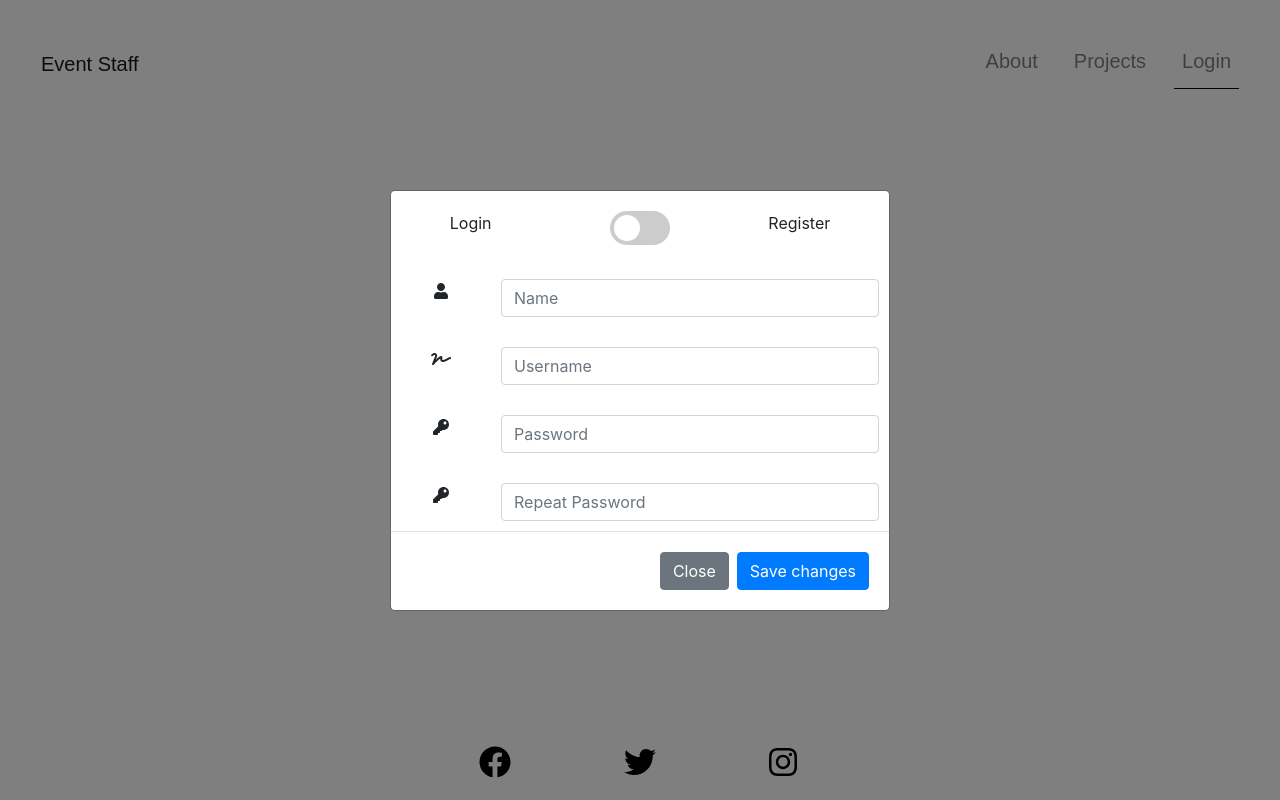
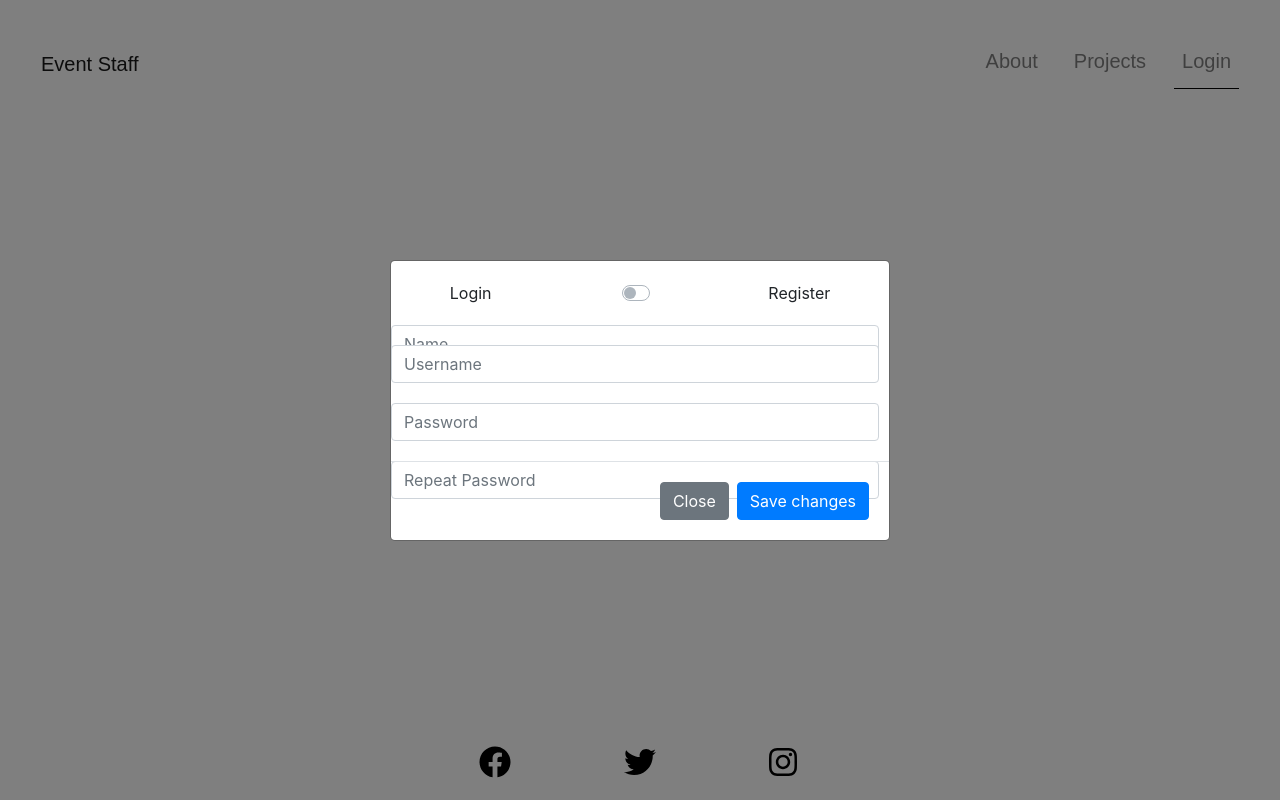
Before and after one commit to EnterpriseBoy/Magiweb, a React (Create React App) app: page / in a window 1280 px wide. Both pictures are taken after a click on the element "Login". Built offline with nearby package versions, Linux system fonts and the light colour scheme; the HTML template or start-up script is replaced by a standard one.

Commit message:
needs to add transations

```diff
--- a/src/CSS/App.css
+++ b/src/CSS/App.css
@@ -64,12 +64,21 @@
 .colOne {
   vertical-align: middle;
   flex: 0 0 100px;
-  margin-bottom: 10px;
 }
 .colTwo {
   flex: 0;
   align-items: flex-start;
-  margin-bottom: 10px;
+}
+
+#name, #repeatPassword{
+  visibility: visible;
+  height:0;
+}
+
+.hide_mouse_over{
+  visibility:hidden;
+  opacity:0;
+  transition:visibility 0.3s linear,opacity 0.3s linear;
 }
 
 
@@ -125,5 +134,5 @@ Link Link:hover{
 
 .login_lable{
   margin-right: 10px;
-  margin-bottom: 10px;
+
 }
--- a/src/Components/Helpers/SlliderSwitch/SliderSwitch.js
+++ b/src/Components/Helpers/SlliderSwitch/SliderSwitch.js
@@ -1,14 +1,20 @@
 import React from 'react';
-import styles from "./SliderSwitch.module.css";
 
 
 function SliderSwitch(props) {
   return (
     <div>
-        <label className={styles.switch}>
-            <input type="checkbox" onChange={props.onChange}/>
-            <div className={styles.slider}></div>
-        </label>
+      <div className='custom-control custom-switch'>
+        <input
+          type='checkbox'
+          className='custom-control-input'
+          checked={props.isChecked}
+          id='customSwitches'
+          onChange={props.onChange(1)}
+          readOnly
+        />
+        <label className='custom-control-label' htmlFor='customSwitches'/>
+      </div>
     </div>
   );
 }
--- a/src/Components/Modals/loginModal.js
+++ b/src/Components/Modals/loginModal.js
@@ -1,42 +1,43 @@
-import React from "react";
-import { MDBContainer,MDBModalHeader,MDBInput,MDBModalFooter, MDBBtn, MDBModal } from 'mdbreact';
+import React, { useState } from "react";
+import { MDBContainer,MDBModalFooter, MDBBtn, MDBModal } from 'mdbreact';
 import SliderSwitch from "../Helpers/SlliderSwitch/SliderSwitch";
 
-import { faUser,faKey,faSignature } from '@fortawesome/free-solid-svg-icons'
-import { FontAwesomeIcon } from '@fortawesome/react-fontawesome'
+const LoginModal = (props) => {
+  const [isChecked,setIsChecked] = useState(false);
 
-const LoginModal = (props) => {
+  function onChange(arg){
+
+    if(isChecked){
+      document.getElementById("name").style.height="none";
+      document.getElementById("repeatPassword").style.display="none";
+      setIsChecked(false);
+    }else{
+      document.getElementById("name").style.display="block";
+      document.getElementById("repeatPassword").style.display="block";
+      setIsChecked(true);
+    }
+  }
+
 return (
    <MDBContainer>
         <MDBModal isOpen={props.show} centered>
             <div class="flex-grid">
               <div class="col login_lable">Login</div>
-              <div class="col"><SliderSwitch onChange={() => alert("has changed")}/></div>
+              <div class="col"><SliderSwitch onChange={() => onChange } isChecked={isChecked}/></div>
               <div class="col login_lable">Register</div>
             </div>
-            <div class="flex-grid">
-              <div class="colOne login_lable">
-                <FontAwesomeIcon icon={faUser} size="1x" />
-              </div>
+            <div></div>
+            <div class="flex-grid" id="name">
               <input type="text" className="form-control login_lable" placeholder="Name" aria-label="Name" aria-describedby="basic-addon" />
             </div>
             <div class="flex-grid">
-              <div class="colOne login_lable">
-                <FontAwesomeIcon icon={faSignature} size="1x" />
-              </div>
               <input type="text" className="form-control login_lable" placeholder="Username" aria-label="Username" aria-describedby="basic-addon" />
             </div>
             <div class="flex-grid">
-              <div class="colOne login_lable">
-                <FontAwesomeIcon icon={faKey} size="1x" />
-              </div>
               <input type="text" className="form-control login_lable" placeholder="Password" aria-label="Password" aria-describedby="basic-addon" />
             </div>
-            <div class="flex-grid">
-              <div class="colOne login_lable">
-                <FontAwesomeIcon icon={faKey} size="1x" />
-              </div>
-              <input type="text" className="form-control login_lable" placeholder="Repeat Password" aria-label="Repeat Password" aria-describedby="basic-addon" />
+            <div class="flex-grid" id="repeatPassword">
+              <input type="text" className="form-control login_lable" placeholder="Repeat Password"  aria-label="Repeat Password" aria-describedby="basic-addon" />
             </div>
           <MDBModalFooter>
             <MDBBtn color="secondary" >Close</MDBBtn>
```
